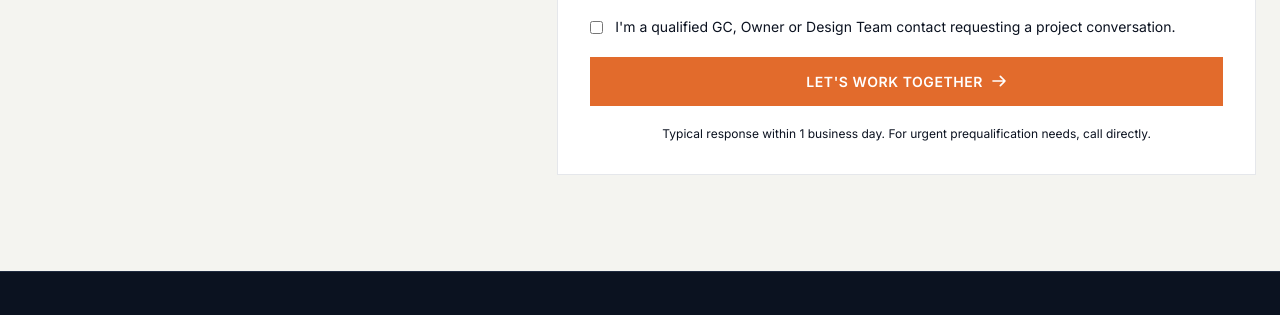
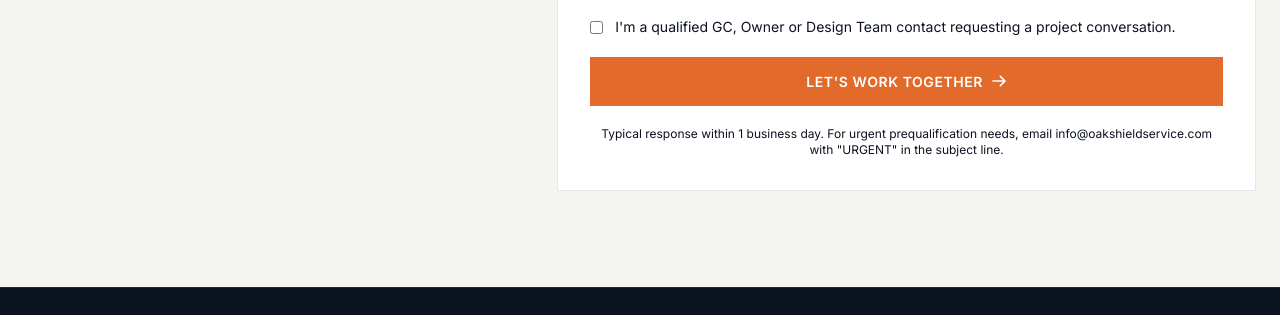
Before and after one commit to blueacess-hub/oakshield-website, a plain HTML site: page mockup/index.html in a window 1280 px wide. Shown: the part 7744-8059 px from the top of the page. Drawn offline with nearby package versions, Linux system fonts and the light colour scheme.

Commit message:
Fix leftover 'call directly' wording in form helper text — switch to email URGENT subject line
Co-Authored-By: Claude Opus 4.6 <noreply@anthropic.com>

```diff
--- a/mockup/index.html
+++ b/mockup/index.html
@@ -1217,7 +1217,7 @@
             Let's Work Together
             <svg class="w-4 h-4" fill="none" stroke="currentColor" stroke-width="2.5" viewBox="0 0 24 24"><path stroke-linecap="round" stroke-linejoin="round" d="M14 5l7 7m0 0l-7 7m7-7H3"/></svg>
           </button>
-          <div class="text-xs text-ink/45 text-center">Typical response within 1 business day. For urgent prequalification needs, call directly.</div>
+          <div class="text-xs text-ink/45 text-center">Typical response within 1 business day. For urgent prequalification needs, email info@oakshieldservice.com with "URGENT" in the subject line.</div>
         </form>
       </div>
     </div>
```
